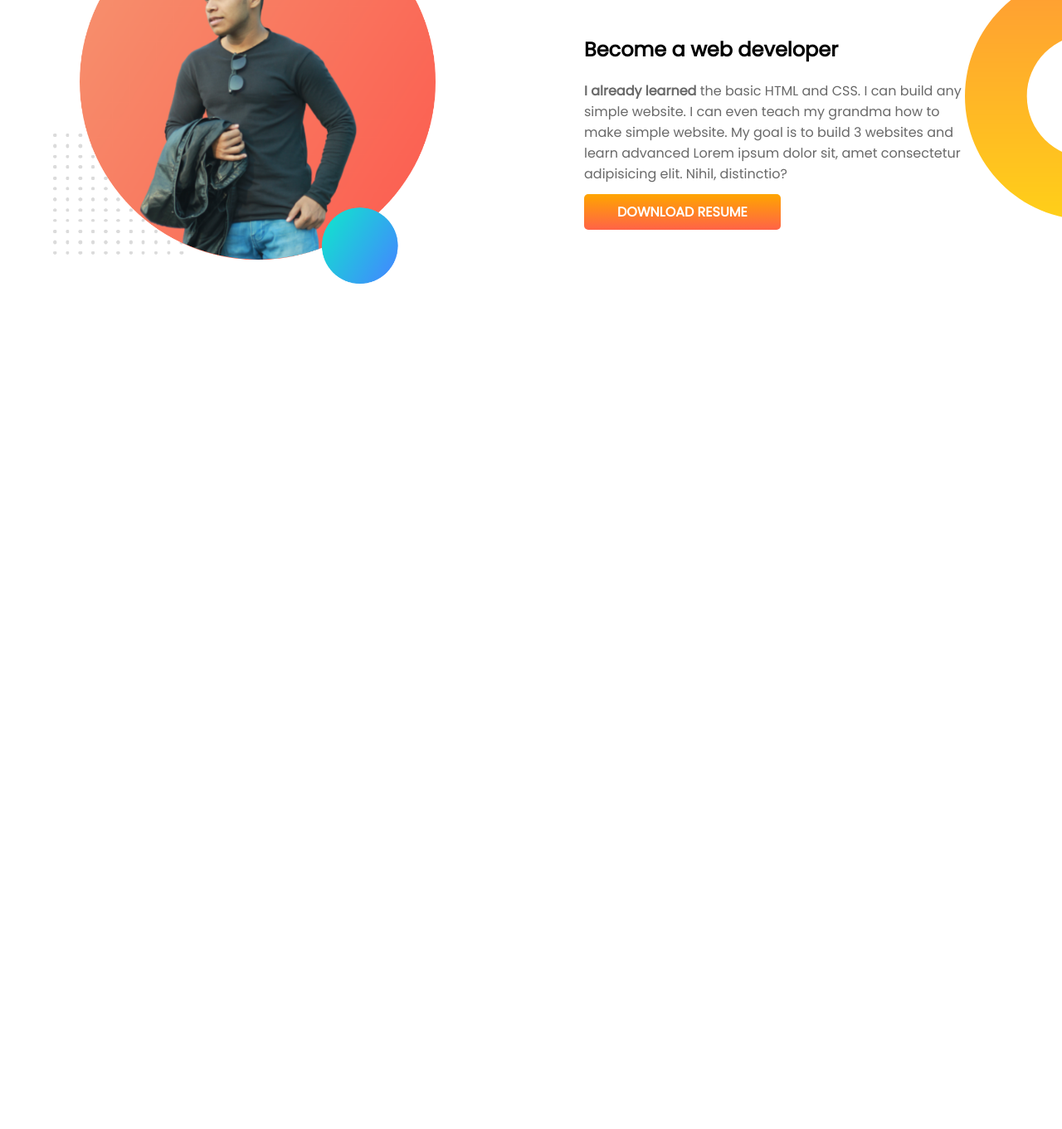
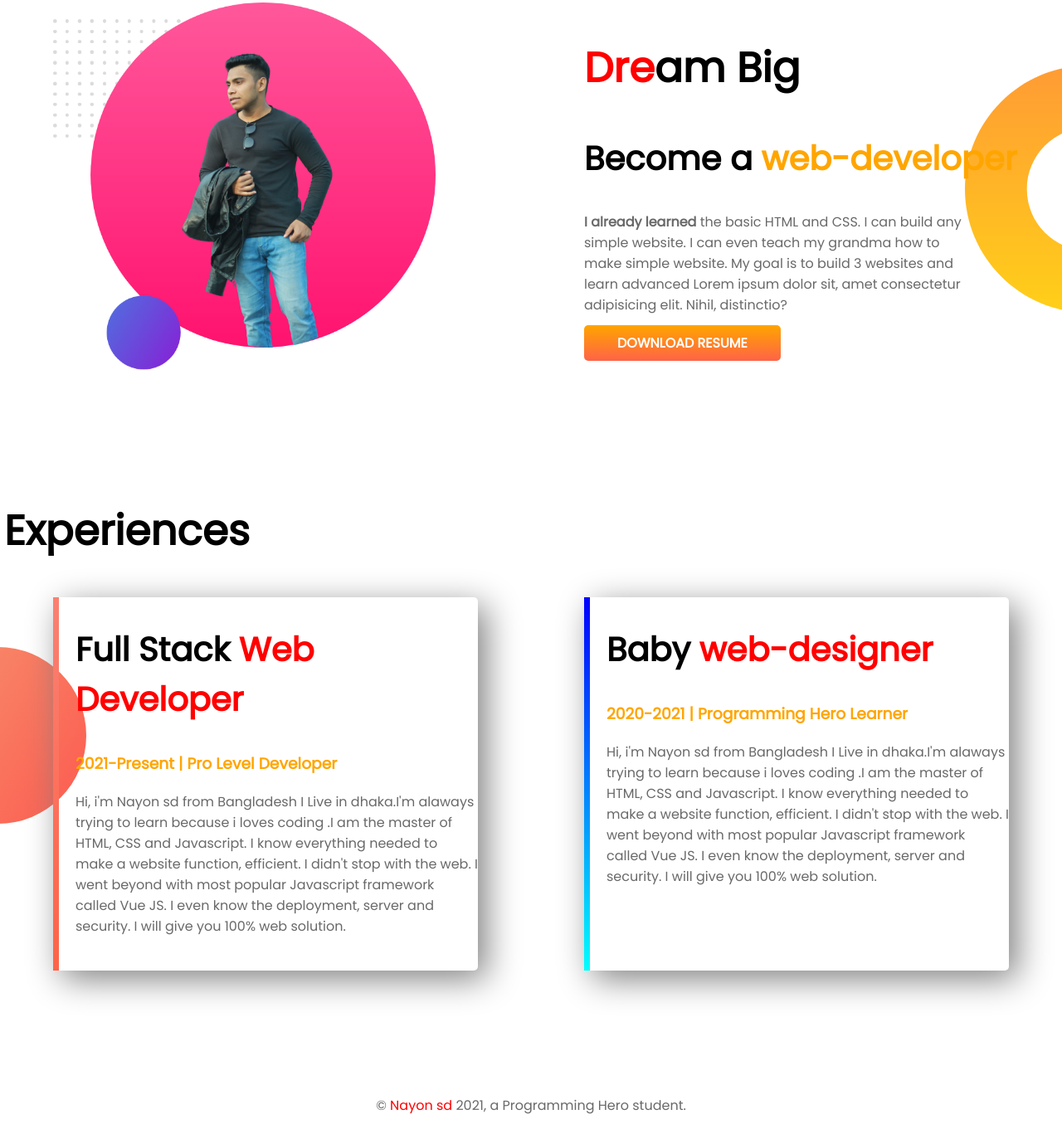
Before and after one commit to nayon-sd/developer-portfolio, a plain HTML site: page index.html in a window 1280 px wide. Shown: the part 754-2115 px from the top of the page at 83% size. Before the commit the page ends 1253 px from the top, so only its background shows below. Drawn offline with Linux system fonts and the light colour scheme.

Commit message:
experience and footer add

```diff
--- a/index.html
+++ b/index.html
@@ -9,9 +9,11 @@
     <link rel="preconnect" href="https://fonts.gstatic.com" crossorigin>
     <link href="https://fonts.googleapis.com/css2?family=Poppins&display=swap" rel="stylesheet">
     <link rel="stylesheet" href="style.css">
+    <link rel="stylesheet" href="responsive.css">
 </head>
 <body>
-    <section class="top-banner">
+    <!-- section 1 markup start -->
+    <section class="top-banner flexible-container">
         <div class="half-width">
             <h1>Welcome To</h1>
             <h1><span class="orange">Nayon sd </span>World!</h1>
@@ -19,20 +21,50 @@
             <p>Hi, this is <b> Nayon sd</b> .I am profesional web-designer and web-developer. I am from Bangladesh . Lorem ipsum dolor sit amet consectetur, adipisicing elit. Rerum, ipsa! Lorem ipsum dolor sit amet consectetur adipisicing. Lorem ipsum dolor sit, amet consectetur adipisicing elit. Tenetur,  I will not stop until I become the Web Development Hero.</p>
             <a class="link-btn" target="_blank" href="">HIRE ME</a>
         </div>
-        <div class="half-width">
+        <div class="half-width flexible-container">
             <img src="img/nayon.png" alt="this is nayon sd">
         </div>
     </section>
-    <section class="dream-big">
+    <!-- section 1 markup end -->
+
+    <!-- section 2 markup start-->
+    <section class="dream-big flexible-container">
         <div class="half-width">
-            <img src="img/nayon.png" alt="this is nayon sd ">
+            <img src="img/nayon1.png" alt="this is nayon sd ">
         </div>
         <div class="half-width">
-            <h1>Dream Big</h1>
-            <h2>Become a web developer</h2>
+            <h1><span class="red1">Dre</span>am Big</h1>
+            <h2>Become a <span class="orange">web-developer</span></h2>
             <p class="dream_text"><b>I already learned</b> the basic HTML and CSS. I can build any simple website. I can even teach my grandma how to make simple website. My goal is to build 3 websites and learn advanced Lorem ipsum dolor sit, amet consectetur adipisicing elit. Nihil, distinctio? </p>
             <a class="link-btn" target="_blank" href="#">DOWNLOAD RESUME</a>
         </div>
     </section>
+    <!-- section 2 markup end -->
+
+    <!-- section 3 markup start -->
+    <section class="experience-section">
+        <h1 id="exp-h1">Experiences</h1>
+        <div class="flexible-container">
+            <div id="full-stack-dev" class="exp-item">
+                <h2>Full Stack <span class="red1">Web Developer</span></h2>
+                <h3 class="orange">2021-Present | Pro Level Developer</h3>
+                <p>Hi, i'm Nayon sd from Bangladesh I Live in dhaka.I'm alaways trying to learn because i loves coding .I am the master of HTML, CSS and Javascript. I know everything needed to make a website function, efficient. I didn't stop with the web. I went beyond with most popular Javascript framework called Vue JS. I even know the deployment, server and security. I will give you 100% web solution.</p>
+                <br>
+            </div>
+            <div id="web-dev" class="exp-item">
+                <h2>Baby <span class="red1">web-designer</span></h2>
+                <h3 class="orange">2020-2021 | Programming Hero Learner</h3>
+                <p>Hi, i'm Nayon sd from Bangladesh I Live in dhaka.I'm alaways trying to learn because i loves coding .I am the master of HTML, CSS and Javascript. I know everything needed to make a website function, efficient. I didn't stop with the web. I went beyond with most popular Javascript framework called Vue JS. I even know the deployment, server and security. I will give you 100% web solution.</p>
+                <br>
+            </div>
+        </div>
+    </section>
+    <!-- section 3 markup end -->
+
+    <!-- section 4 markup start -->
+    <footer>
+        <p>© <Span class="red1">Nayon sd</Span> 2021, a Programming Hero student.</p>
+    </footer>
+    <!-- section 4 markup end-->
 </body>
 </html>
--- a/style.css
+++ b/style.css
@@ -1,3 +1,6 @@
+/*****************************
+SECTION 1 STYLEING PART
+*****************************/
 body{
     font-family: 'Poppins', sans-serif;
     margin: 0;
@@ -12,7 +15,7 @@ h1{
 .orange{
     color: orange;
 }
-section{
+.flexible-container{
     display: flex;
     margin-bottom: 150px;
 }
@@ -49,3 +52,48 @@ p.dream_text {
     margin-right: 110px;
     margin-bottom: 21px;
 }
+.red1{
+    color: red;
+}
+
+/*****************************
+SECTION 3 STYLEING PART
+*****************************/
+.experience-section{
+    background-image: url(img/exp-bg.png);
+    background-repeat: no-repeat;
+    background-position: left;
+    /* padding-bottom: 1px; */
+}
+.exp-item{
+    width: 40%;
+    margin-left: 5%;
+    margin-right: 5%;
+    padding-left: 20px;
+    box-shadow: 10px 10px 40px gray;
+    border-radius: 5px;
+}
+h2{
+    font-size: 40px;
+}
+#full-stack-dev{
+    border-left: 7px solid;
+    border-image: linear-gradient(salmon, tomato);
+    border-image-slice: 1;
+}
+#web-dev{
+    border-left: 7px solid;
+    border-image: linear-gradient(blue, cyan);
+    border-image-slice: 1;
+}
+#exp-h1{
+    margin-left: 5px;
+}
+
+/*****************************
+SECTION 4 STYLEING PART
+*****************************/
+
+footer p{
+    text-align: center;
+}
```
Also changed, not shown: img/jhankar.png (deleted), img/jhankar2.png (deleted), img/nayon1.png (added).
